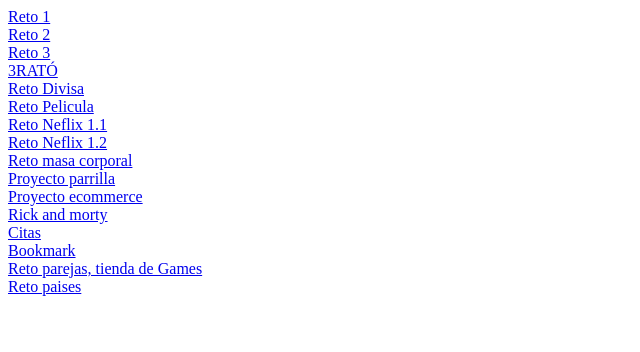
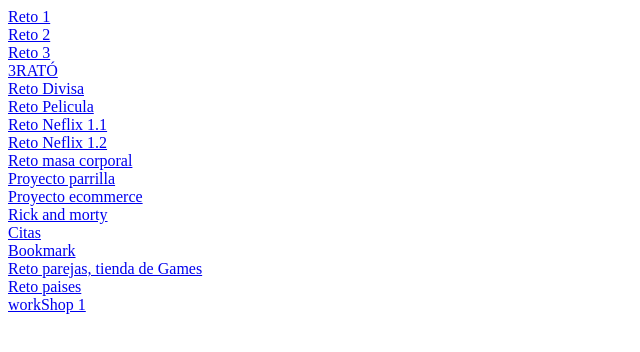
Before and after one commit to Edwin3002/Edwin3002.github.io, a plain HTML site: page index.html in a window 1280 px wide. Shown: the full height of the page, 0-640 px from the left. Drawn offline with Linux system fonts and the light colour scheme.

Commit message:
Update index.html

```diff
--- a/index.html
+++ b/index.html
@@ -23,6 +23,7 @@
     <a href="./reto-bookmark/html/index.html">Bookmark</a><br>
     <a href="./reto-parejas/html/index.html">Reto parejas, tienda de Games</a><br>
     <a href="./reto-paises2/html/index.html">Reto paises</a><br>
+    <a href="./workShop 1/html/home.html">workShop 1</a><br>
 
 </body>
 </html>
```
